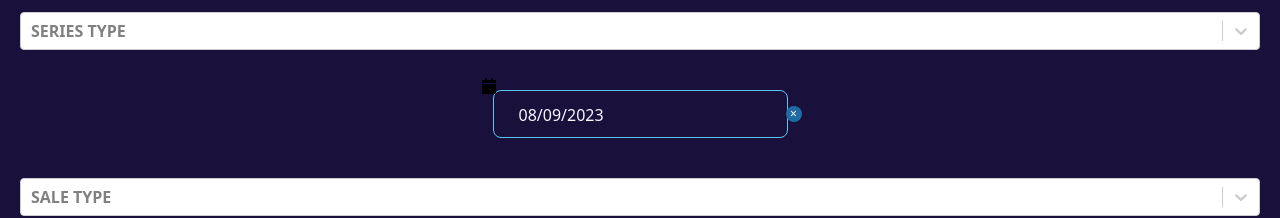
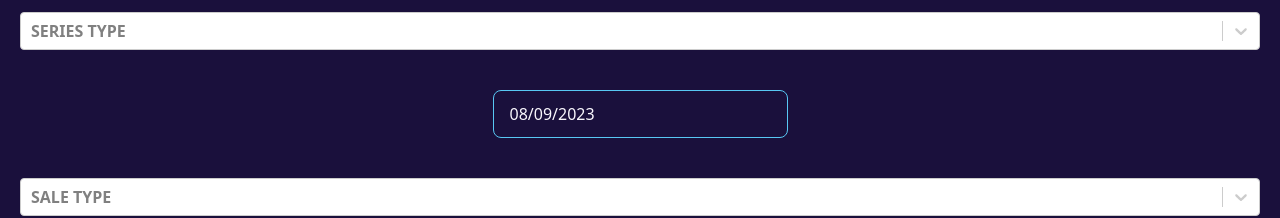
Before and after one commit to subhranshuchoudhury/staff-web-main-master, a Next.js app: page /sale in a window 1280 px wide. Shown: the part 234-452 px from the top of the page. Built offline with nearby package versions, Linux system fonts and the light colour scheme; no server answers.

Commit message:
sale phase one minor

```diff
--- a/src/app/sale/page.js
+++ b/src/app/sale/page.js
@@ -22,7 +22,7 @@ export default function Home() {
 
   const [formData, setFormData] = useState({
     seriesType: null,
-    saleDate: new Date(),
+    saleDate: new Date(), // default today.
     saleType: null,
     partyName: null,
     vehicleNo: null,
@@ -47,6 +47,7 @@ export default function Home() {
 
   const handleSubmit = () => {
     validateForm(formData) && alert(JSON.stringify(formData));
+    // action
   };
 
   const validateForm = (form) => {
@@ -67,8 +68,11 @@ export default function Home() {
   // API CALLS
 
   const getAPIContent = async () => {
+    // check for local storage (fast loading)
     checkLocalStorageSaved("PARTY_API_DATA", setPartyAPIData);
     checkLocalStorageSaved("ITEM_API_DATA", setItemAPIData);
+
+    // calls apis simultaneously
 
     Promise.all([
       fetch(
@@ -82,9 +86,6 @@ export default function Home() {
         Promise.all(responses.map((response) => response.json()))
       )
       .then((data) => {
-        // data[0] contains the items
-        // data[1] contains the party
-
         const item_api_data = data[0];
         const party_api_data = data[1];
 
@@ -99,6 +100,7 @@ export default function Home() {
       .catch((error) => {
         setAPILoading(false);
         console.error(error);
+        alert("REPORT IT ->[SALE - PAGE.JS - 103]\n" + error);
       });
   };
 
@@ -135,12 +137,10 @@ export default function Home() {
       <div className="flex justify-center items-center flex-wrap">
         <DatePicker
           className="input input-bordered input-secondary w-[295px] m-5 hover:cursor-pointer"
-          isClearable={true}
           placeholderText="SALE DATE"
           showPopperArrow={true}
-          showIcon={true}
           maxDate={new Date()}
-          selected={formData?.saleDate ? formData?.saleDate : new Date()}
+          selected={formData?.saleDate ?? new Date()}
           onChange={(selectedDate) => {
             handleChange({
               target: {
```
